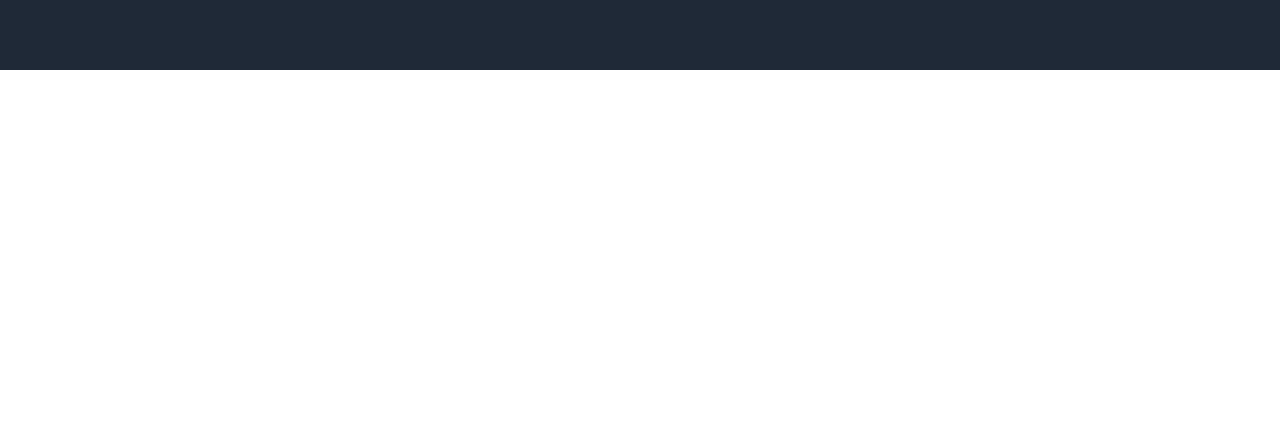
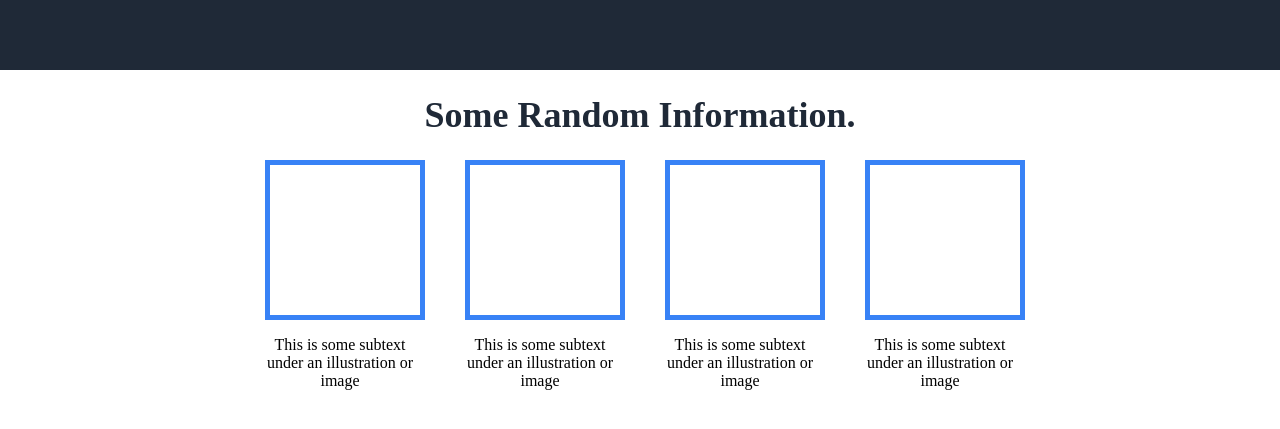
Before and after one commit to JustJunior821/landing-page, a plain HTML site: page index.html in a window 1280 px wide. Shown: the part 357-786 px from the top of the page. Drawn offline with Linux system fonts and the light colour scheme.

Commit message:
Completed the skeleton of the second section
formatting of section done: add real images, text, and minute spacing

```diff
--- a/index.html
+++ b/index.html
@@ -7,7 +7,8 @@
     <link rel="stylesheet" href="styles.css"/>
 </head>
 <body>
-<div class="first">
+
+    <div class="first">
     <div class="header">
         <h2>Header Logo</h2>
         <ul>
@@ -26,6 +27,36 @@
         </div>
         <img src="img/dog.jpeg">
     </div>
+
+
+    </div>
+    <div class="second">
+        <h1>Some Random Information.</h1>
+        <div class="second_content">
+
+        <div class="cards">
+            <div class="image_placeholder">  </div>
+            <p>This is some subtext under an illustration or image</p>
+        </div>
+        <div class="cards">
+            <div class="image_placeholder"> </div>
+            <p>This is some subtext under an illustration or image</p>
+        </div>
+        <div class="cards">
+            <div class="image_placeholder"> </div>
+            <p>This is some subtext under an illustration or image</p>
+        </div>
+        <div class="cards">
+            <div class="image_placeholder"> </div>
+            <p>This is some subtext under an illustration or image</p>
+        </div>
+
+    </div>
+
+
+    <div class="third">
+
+    </div>
 </div>
 </body>
 </html>
--- a/styles.css
+++ b/styles.css
@@ -76,6 +76,39 @@ button {
 
 /* Second Section */
 
+.second {
+
+}
+
+.second h1 {
+    font-size: 36px;
+    font-weight: bolder;
+    color: #1F2937;
+    text-align: center;
+}
+
+.second_content {
+    display: flex;
+    justify-content: center;
+    gap: 50px;
+}
+
+.cards {
+    display: flex;
+    flex-direction: column;
+    max-width: 150px;
+}
+
+.image_placeholder {
+    width: 150px;
+    height: 150px;
+    border: 5px solid #3882F6;
+}
+
+.second p {
+    text-align: center;
+}
+
 
 
 /* Third Section */
```
